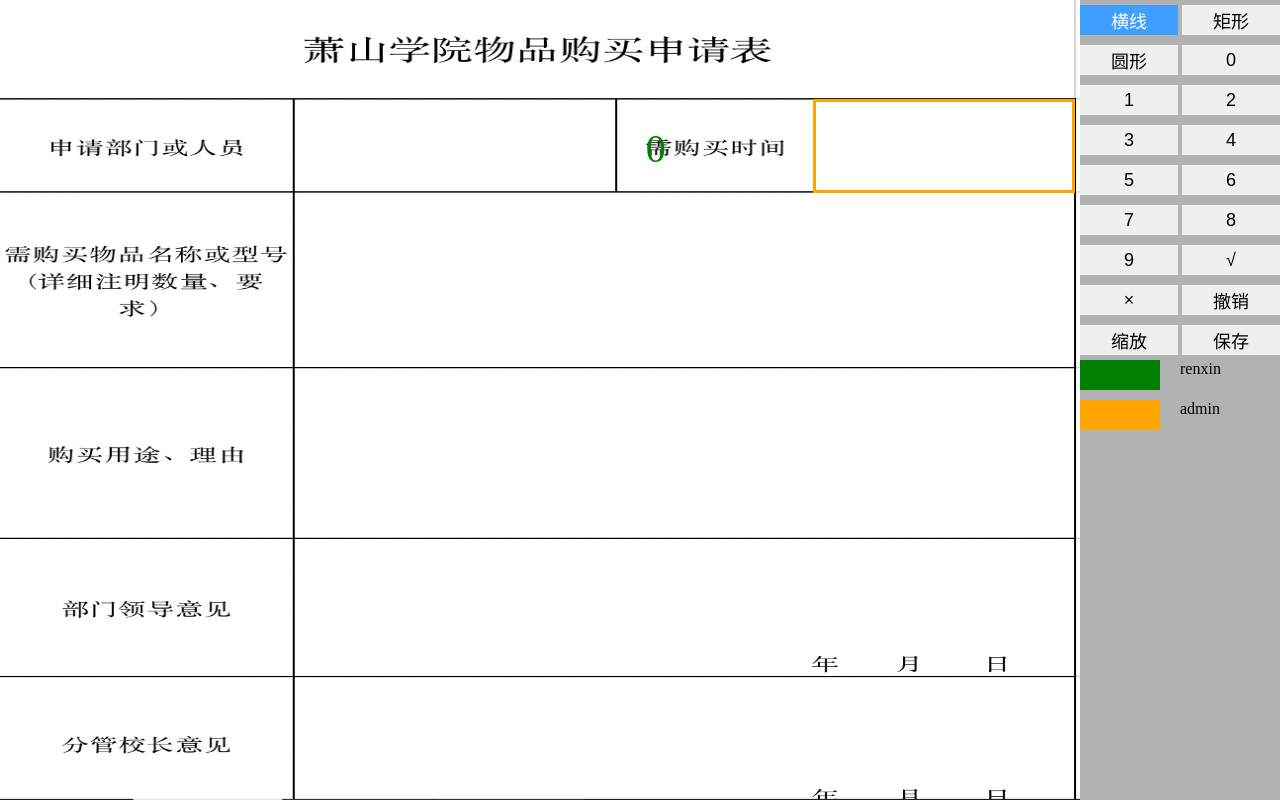
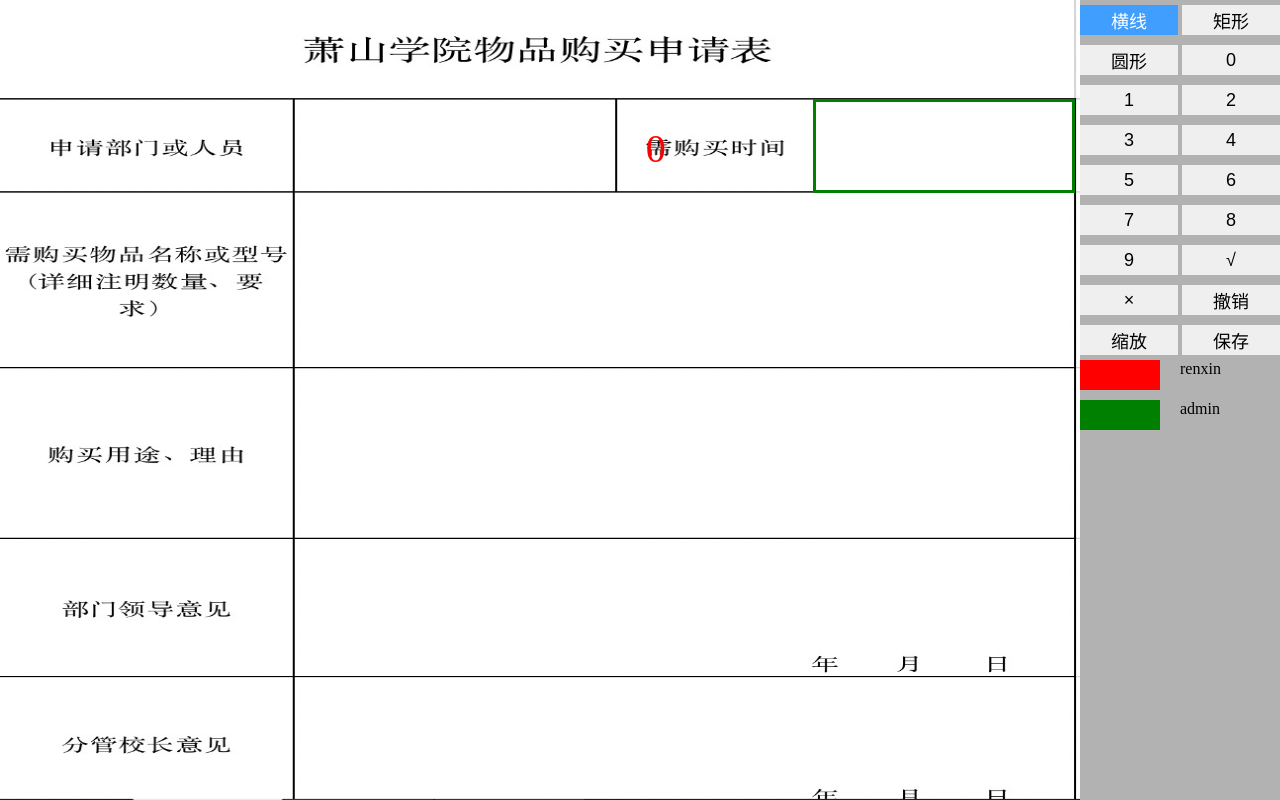
Before and after one commit to Sexin/zmwork, a plain HTML site: page page/index.html in a window 1280 px wide. Both pictures are taken after a click on the picture 200 px from the left and 200 px from the top of the page. Drawn offline with Linux system fonts and the light colour scheme.

Commit message:
feat: 处理用户传入颜色

```diff
--- a/js/annotate.js
+++ b/js/annotate.js
@@ -852,8 +852,10 @@ Annotate.prototype.handleDataFromDataBase = function(data) {
             user.push(item.user);
             temp ++;
         }
-        if(item.color != '') {
+        if(!item.color) {
             options.color = temp < 5 ? COLORS[temp] : ranColor();
+        } else {
+            options.color = item.color;
         }
         if(num < 0) {
             userFlagDom += _this.createAnnotateUserFlag(options.color, item.user);
--- a/page/index.html
+++ b/page/index.html
@@ -72,7 +72,7 @@
                         endY: 149, // 结束坐标Y
                         element: 'annotate-box1', // 节点class_name
                         optionType: 'rectangle', // 批注操作类型
-                        color: 'red', // 颜色，暂时无效
+                        color: 'green', // 颜色，暂时无效
                         user: 'admin', // 用户
                         data: '' // 批注操作类型为CHAR时有效
                     }
```
